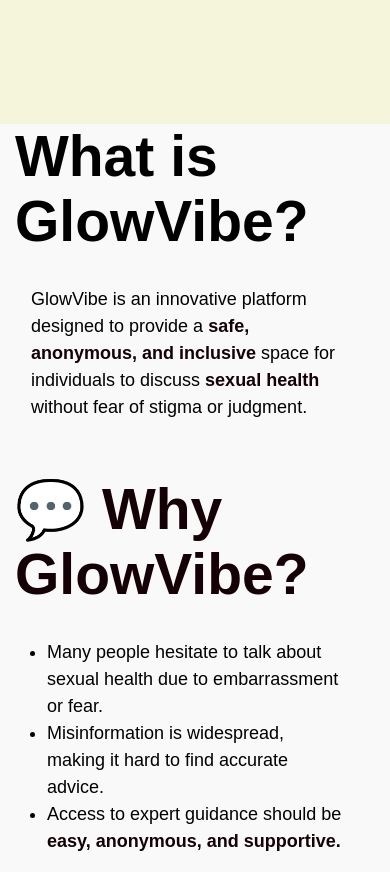
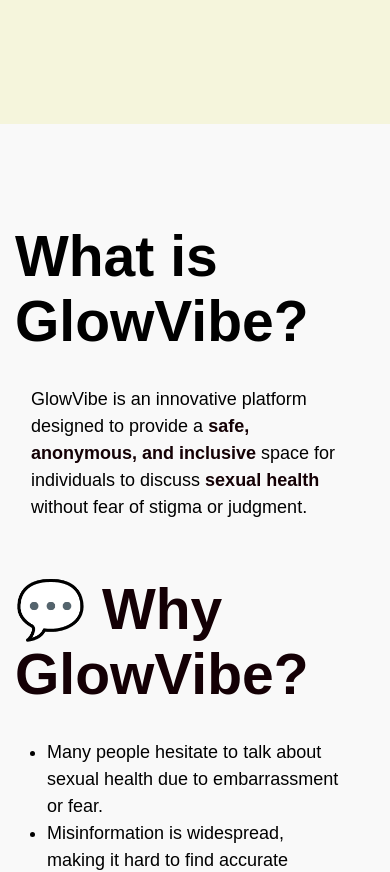
Before and after one commit to MatriksHub/glowvibe-landing, a Next.js app: page / in a window 390 px wide. Shown: the part 720-1592 px from the top of the page. Built offline with nearby package versions, Linux system fonts and the light colour scheme.

Commit message:
fixes style on  mobile view on about page

```diff
--- a/src/components/About.tsx
+++ b/src/components/About.tsx
@@ -2,7 +2,7 @@
 
 function About() {
   return (
-    <div className='bg-[#f9f9f9] min-h-[100ch] flex justify-center items-center lg:min-h-[100vh]' id="about">
+    <div className='bg-[#f9f9f9] min-h-[100ch] py-[100px] flex justify-center items-center lg:min-h-[100vh] lg:py-0' id="about">
       <div className='container mx-auto'>
         <div className='flex flex-col gap-10'>
           {/* about glow vibes */}
--- a/src/components/Hero.tsx
+++ b/src/components/Hero.tsx
@@ -6,7 +6,7 @@
   return (
     <div className='bg-shade min-h-auto flex justify-center items-center lg:min-h-[100ch]'>
       <div className='container mx-auto'>
-        <div className='flex flex-col pt-[150px] pb-[50px] gap-10 h-screen justify-between items-center lg:flex-row lg:pt-[100px] lg:pb-[50px]'>
+        <div className='flex flex-col pt-[150px] pb-[20px] gap-0 h-screen justify-between items-center lg:flex-row lg:pt-[100px] lg:pb-[50px] lg:gap-10'>
           <div className='flex flex-col justify-start gap-8 items-start lg:justify-start lg:items-start lg:gap-10'>
             <h1 className='text-[45px] w-[90%] leading-[52px] lg:text-[75px] lg:w-[80%] lg:leading-[85px] font-extrabold'>
               A safe and anonymous space
--- a/src/components/Subscribe.tsx
+++ b/src/components/Subscribe.tsx
@@ -2,8 +2,8 @@
 
 export default function Subscribe() {
   return (
-    <div className='bg-[#ffffff] h-auto flex justify-center items-center p-10 lg:h-[90vh] lg:p-0' id='subscribe'>
-        <div className='bg-shade container mx-auto border-10 border-background rounded-lg'>
+    <div className='bg-[#ffffff] h-[100vh] flex justify-center items-center p-10 lg:h-[90vh] lg:p-0' id='subscribe'>
+        <div className='bg-shade container mx-auto border-10 border-background rounded-md'>
             <div className=' flex flex-col gap-10 justify-center items-center py-10'>
                 <h1 className='text-dark text-center font-bold text-[28px] w-[100%] leading-[34px] lg:text-[44px] lg:text-center lg:leading-[48px] lg:w-[70%]'>
                     Be the First to Experience GlowVibe when we launch. Get a 30days <span className='text-primary font-extrabold'>FREE</span> Access to our premium plan!
```
